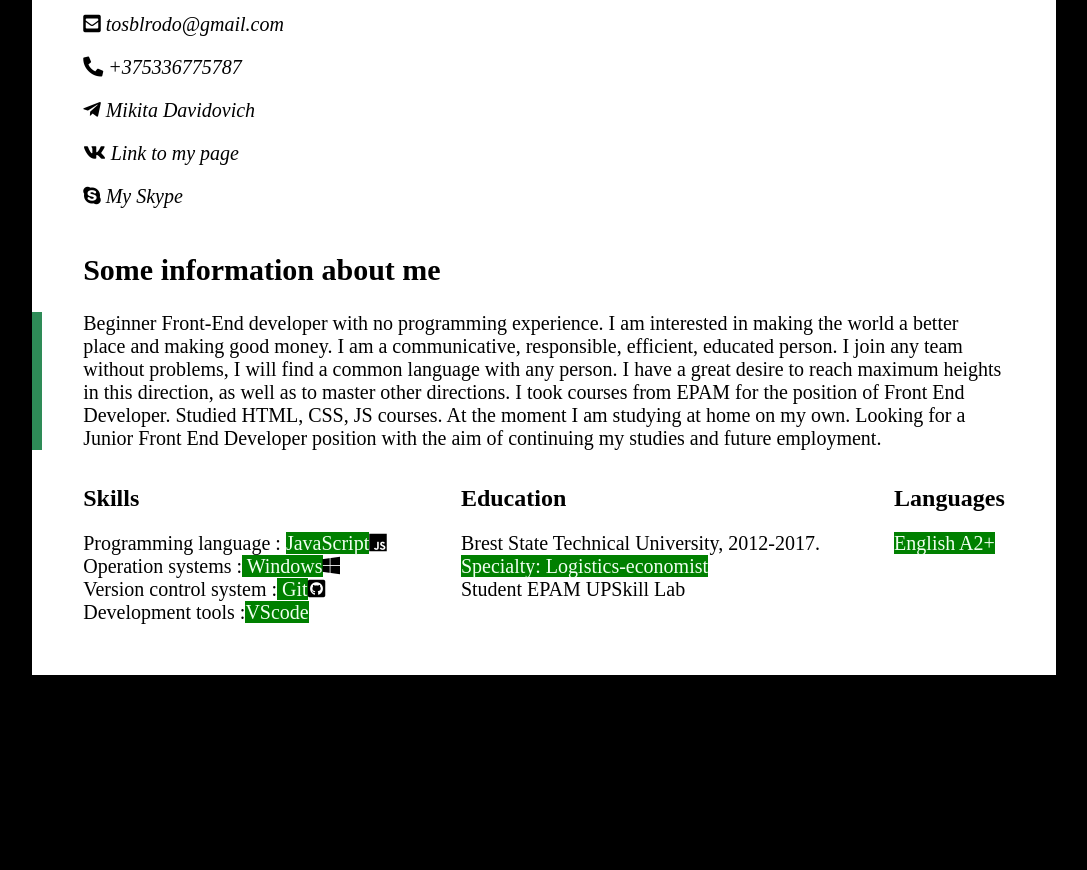
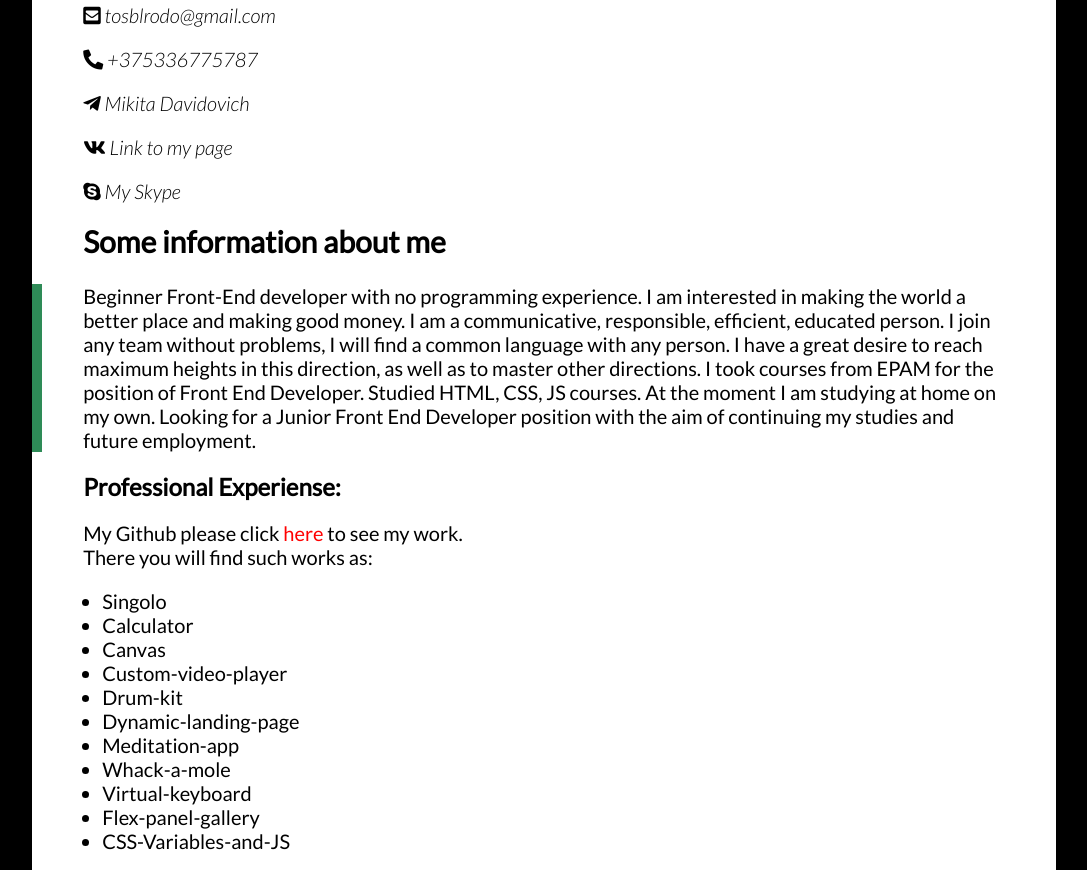
Before and after one commit to Mikita-Davidovich/rsschool-cv, a plain HTML site: page index.html in a window 1280 px wide. Shown: the part 316-1186 px from the top of the page, without its empty margins (96-1183 px from the left). Before the commit the page ends 991 px from the top, so only its background shows below. Drawn offline with Linux system fonts and the light colour scheme.

Commit message:
feat: add experiense in my resume

```diff
--- a/index.html
+++ b/index.html
@@ -7,6 +7,8 @@
     <link rel="stylesheet" href="https://cdnjs.cloudflare.com/ajax/libs/font-awesome/5.15.1/css/all.min.css" integrity="sha512-+4zCK9k+qNFUR5X+cKL9EIR+ZOhtIloNl9GIKS57V1MyNsYpYcUrUeQc9vNfzsWfV28IaLL3i96P9sdNyeRssA==" crossorigin="anonymous" />
     <link rel="stylesheet" href="style.css">
     <link rel="icon" href="https://image.freepik.com/free-vector/resume-flat-vector-icon_9206-309.jpg">
+    <link rel="preconnect" href="https://fonts.gstatic.com">
+    <link href="https://fonts.googleapis.com/css2?family=Lato:ital,wght@0,400;1,300&display=swap" rel="stylesheet">
   </head>
   <body>
     <main>
@@ -31,6 +33,24 @@
         <h2 class="some-info">Some information about me</h2>
         <p class="info-about-me">Beginner Front-End developer with no programming experience. I am interested in making the world a better place and making good money. I am a communicative, responsible, efficient, educated person. I join any team without problems, I will find a common language with any person. I have a great desire to reach maximum heights in this direction, as well as to master other directions. I took courses from EPAM for the position of Front End Developer. Studied HTML, CSS, JS courses. At the moment I am studying at home on my own. Looking for a Junior Front End Developer position with the aim of continuing my studies and future employment.</p>
       </section>
+      <section class="experiense">
+        <h2>Professional Experiense:</h2>
+        <p>My Github please click <a class="link" href="https://github.com/Mikita-Davidovich/rsschool-cv/tree/gh-pages">here</a> to see my work.</p>
+        <p>There you will find such works as:</p>
+        <ul class="tasks">
+          <li>Singolo</li>
+          <li>Calculator</li>
+          <li>Canvas</li>
+          <li>Custom-video-player</li>
+          <li>Drum-kit</li>
+          <li>Dynamic-landing-page</li>
+          <li>Meditation-app</li>
+          <li>Whack-a-mole</li>
+          <li>Virtual-keyboard</li>
+          <li>Flex-panel-gallery</li>
+          <li>CSS-Variables-and-JS</li>
+        </ul>
+      </section>
       <div class="sel">
         <section class="skills">
           <h2>Skills </h2>
--- a/style.css
+++ b/style.css
@@ -2,6 +2,7 @@ body {
   background-color: rgb(0, 0, 0);
   max-width: 1024px;
   margin: 0 auto;
+  font-family: Lato, Arial, sans-serif;
 }
 .image {
   width: 35%;
@@ -18,6 +19,9 @@ body {
   padding: 10px;
   font-size: 30px;
 }
+.some-info{
+  margin-top: 0px;
+}
 main {
   background-color: rgb(255, 255, 255);
   padding: 5% 5%;
@@ -29,7 +33,8 @@ main {
 }
 .name {
   font-size: 70px;
-  margin-top: 0;
+  margin: 0;
+
 }
 .contact-header {
   font-size: 40px;
@@ -67,7 +72,7 @@ main {
   position: absolute;
   left: -5.55%;
 }
-.lang p , .skills p , .education p {
+.lang p , .skills p , .education p , .experiense p {
   font-size: 20px;
   margin: 0;
 }
@@ -75,6 +80,14 @@ main {
   background: rgb(0, 128, 0);
   display: inline;
   color: rgb(240, 255, 240);
+}
+.tasks{
+  padding-left: 19px;
+  font-size: 20px;
+}
+.link{
+  text-decoration: none;
+  color: #ff0000;
 }
 @media(max-width: 1024px) {
   .sel {
```
